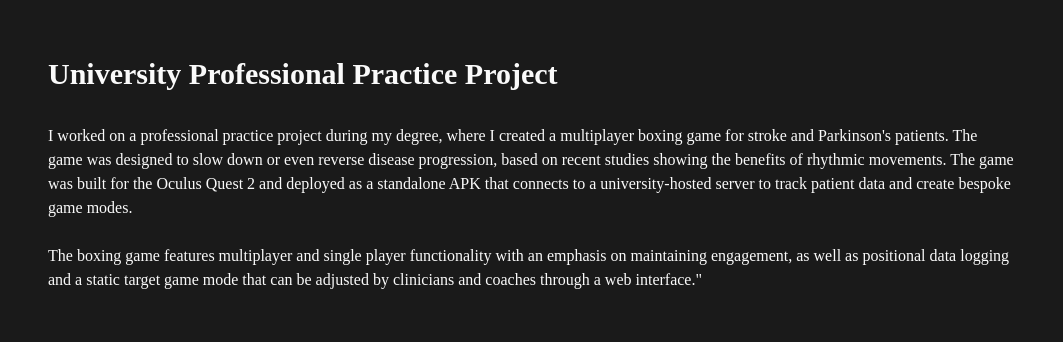
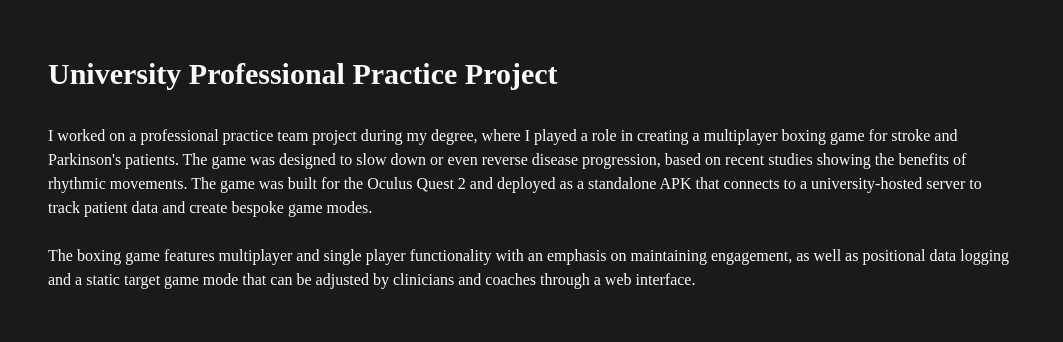
Before and after one commit to Bifdus/porfoliosite, a React (Create React App) app: page / in a window 1280 px wide. Shown: the part 2400-2742 px from the top of the page, without its empty margins (108-1171 px from the left). Built offline with nearby package versions, Linux system fonts and the light colour scheme.

Commit message:
Changed wording of project summary

```diff
--- a/src/components/Projects.jsx
+++ b/src/components/Projects.jsx
@@ -21,19 +21,20 @@ const Projects = () => {
             University Professional Practice Project
           </h2>
           <p className='pb-4 px-4'>
-            I worked on a professional practice project during my degree, where
-            I created a multiplayer boxing game for stroke and Parkinson's
-            patients. The game was designed to slow down or even reverse disease
-            progression, based on recent studies showing the benefits of
-            rhythmic movements. The game was built for the Oculus Quest 2 and
-            deployed as a standalone APK that connects to a university-hosted
-            server to track patient data and create bespoke game modes.
+            I worked on a professional practice team project during my degree,
+            where I played a role in creating a multiplayer boxing game for
+            stroke and Parkinson's patients. The game was designed to slow down
+            or even reverse disease progression, based on recent studies showing
+            the benefits of rhythmic movements. The game was built for the
+            Oculus Quest 2 and deployed as a standalone APK that connects to a
+            university-hosted server to track patient data and create bespoke
+            game modes.
           </p>
           <p className='pt-2 px-4'>
             The boxing game features multiplayer and single player functionality
             with an emphasis on maintaining engagement, as well as positional
             data logging and a static target game mode that can be adjusted by
-            clinicians and coaches through a web interface."
+            clinicians and coaches through a web interface.
           </p>
         </article>
 
```
